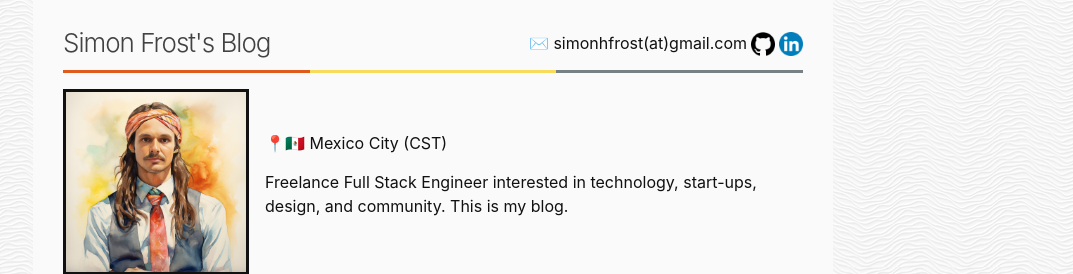
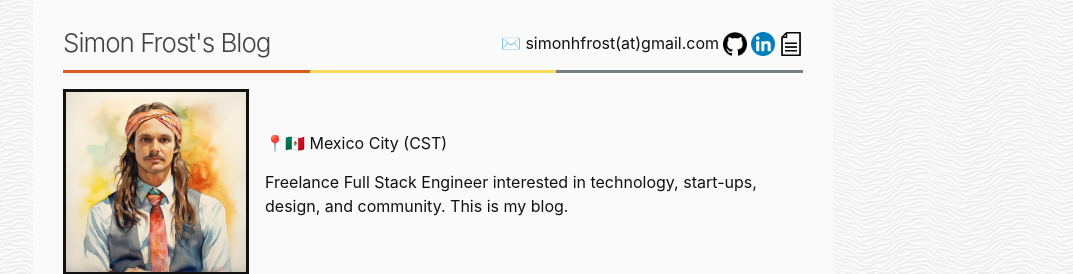
Before and after one commit to SimonHFrost/jekyll_blog, a Jekyll site: the page built from index.markdown, in a window 1280 px wide. Shown: the top 274 px of the page, without its empty margins (207-1280 px from the left). Built offline with Jekyll 4.4.1, drawn with Linux system fonts in a browser that asks for light colours.

Commit message:
Replace missing image...

```diff
--- a/_includes/social.html
+++ b/_includes/social.html
@@ -44,5 +44,5 @@
         <use xlink:href="{{ '/assets/minima-social-icons.svg#rss' | relative_url }}"></use>
       </svg> <span>{{ site.rss | escape }}</span></a></li>{%- endif -%}
 
-      <a target="_blank" href="https://raw.githubusercontent.com/SimonHFrost/static-resume/master/Simon%20Frost%20-%20Full%20Stack%20Engineer%20Resume%202024.pdf"></img></a>
+      <a target="_blank" href="https://raw.githubusercontent.com/SimonHFrost/static-resume/master/Simon%20Frost%20-%20Full%20Stack%20Engineer%20Resume%202024.pdf"><img class="png-icon" title="Resume" src="/assets/icons/document.png"></img></a>
 </ul>
```
